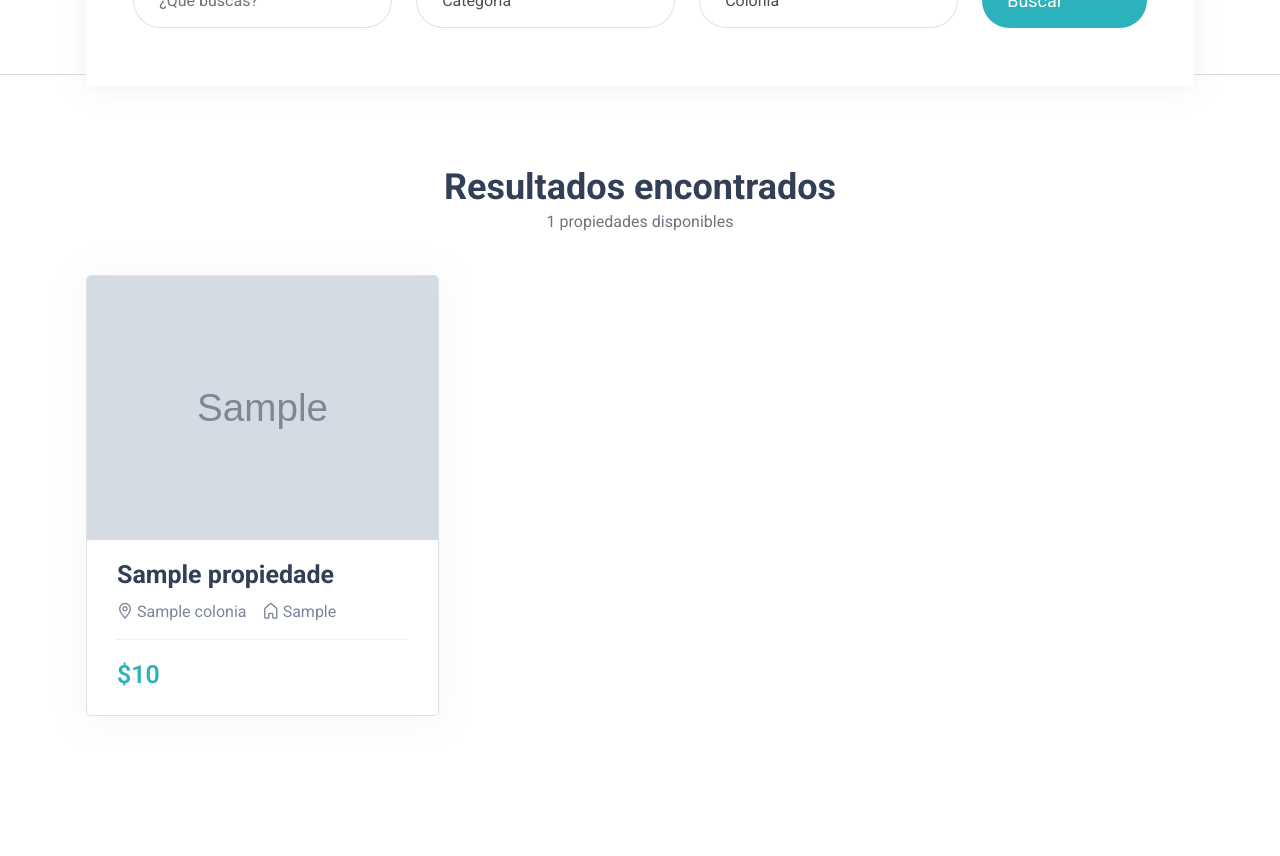
After one commit to angelito05/Homi, a Flask app: page /buscar in a window 1280 px wide. The commit adds this page. Run offline with Flask 3, Linux system fonts and the light colour scheme; grey boxes marked "Sample" are stand-in pictures; a database or web service that is not in the repository returns one stand-in record (values such as "Sample title"); data that the repository does not hold is empty; some libraries are stand-ins or nearby versions.

Commit message:
mejoras en la funcion de buscar y filtros

```diff
--- a/app.py
+++ b/app.py
@@ -33,6 +33,7 @@ csrf = CSRFProtect(app)
 client = MongoClient(app.config["MONGODB_URI"])
 db = client["HomiDB"]
 usuarios = db["usuarios"]
+propiedades = db["propiedades"]
 mongo = db
 
 # --- FUNCIÓN DE AYUDA PARA VALIDAR CONTRASEÑA ---
@@ -50,26 +51,84 @@ def validar_contrasena_segura(password):
         return False
     return True
 
-# Página principal - LOGIN
 @app.route("/")
 def home():
-    propiedades = consultas.obtener_propiedades_destacadas(mongo.db)
+    # Propiedades destacadas (tu lógica existente)
+    propiedades_destacadas = consultas.obtener_propiedades_destacadas(mongo)
 
-    # Pasamos la sesión completa y las propiedades a la plantilla
-    return render_template('Inicio.html', session=session,propiedades=propiedades)
+    # Colonias dinámicas desde MongoDB (solo Acapulco)
+    colonias = propiedades.distinct(
+        "colonia",
+        {"ciudad": "Acapulco"}
+    )
+    colonias = sorted([c for c in colonias if c])
 
-@app.route('/buscar')
+    return render_template(
+        "Inicio.html",
+        session=session,
+        propiedades=propiedades_destacadas,
+        colonias=colonias
+    )
+
+
+@app.route("/buscar")
 def buscar():
-    """
-    Ruta para procesar la búsqueda del formulario.
-    Recoge los filtros y (en un futuro) consultará la BD.
-    """
-    # Obtenemos los parámetros de la URL (método GET)
-    categoria = request.args.get('categoria', '')
-    localizacion = request.args.get('localizacion', '')
-    keyword = request.args.get('keyword', '')
 
-    return render_template('resultados.html', categoria=categoria, localizacion=localizacion, keyword=keyword)
+    categoria = request.args.get("categoria", "").lower()
+    localizacion = request.args.get("localizacion", "")
+    keyword = request.args.get("keyword", "")
+    operacion = request.args.get("operacion", "").lower()
+    extra = request.args.get("extra", "")
+
+    # Filtro base: solo Acapulco
+    filtro = {
+        "ciudad": "Acapulco"
+    }
+
+    # Venta / Renta
+    if operacion:
+        filtro["tipo_operacion"] = operacion
+
+    # Categoría
+    if categoria:
+        filtro["tipo_propiedad"] = categoria
+
+    # Más propiedades (solo si NO hay categoría)
+    if extra == "mas" and not categoria:
+        filtro["tipo_propiedad"] = {
+            "$in": ["condominio", "local", "terreno"]
+        }
+
+    # Colonia
+    if localizacion:
+        filtro["colonia"] = {"$regex": f"^{localizacion}$", "$options": "i"}
+
+    # Keyword (titulo o descripcion)
+    if keyword:
+        filtro["$or"] = [
+            {"titulo": {"$regex": keyword, "$options": "i"}},
+            {"descripcion": {"$regex": keyword, "$options": "i"}}
+        ]
+
+    resultados = list(propiedades.find(filtro))
+
+    # Colonias dinámicas
+    colonias = propiedades.distinct(
+        "colonia",
+        {"ciudad": "Acapulco"}
+    )
+
+    return render_template(
+        "resultados.html",
+        resultados=resultados,
+        colonias=sorted(colonias),
+        categoria=categoria,
+        localizacion=localizacion,
+        keyword=keyword,
+        operacion=operacion,
+        extra=extra
+    )
+
 
 # Registro de usuarios
 @app.route("/registro", methods=["GET", "POST"])
--- /dev/null
+++ b/src/templates/resultados.html
@@ -0,0 +1,152 @@
+<!doctype html>
+<html lang="es">
+<head>
+	<meta charset="utf-8">
+	<title>Resultados | Homi</title>
+
+	<meta name="viewport" content="width=device-width, initial-scale=1">
+
+	<link rel="shortcut icon" href="static/images/logoHomi.png">
+	<link rel="stylesheet" href="static/css/bootstrap-5.0.5-alpha.min.css">
+	<link rel="stylesheet" href="static/css/LineIcons.2.0.css">
+	<link rel="stylesheet" href="static/css/style.css">
+</head>
+
+<body>
+
+<!--====== HEADER ======-->
+<header class="header_area">
+	<div class="header_navbar">
+		<div class="container">
+			<nav class="navbar navbar-expand-lg">
+				<a class="navbar-brand" href="{{ url_for('home') }}">
+					<img src="static/images/logo/logoHomi.png" style="max-width:50px;">
+					<span style="color:#2BB2BB;font-weight:bold;">Homi</span>
+				</a>
+
+				<div class="collapse navbar-collapse">
+					<ul class="navbar-nav ms-auto">
+
+						<li class="nav-item">
+							<a class="nav-link" href="{{ url_for('buscar', operacion='venta') }}">
+								Comprar
+							</a>
+						</li>
+
+						<li class="nav-item">
+							<a class="nav-link" href="{{ url_for('buscar', operacion='renta') }}">
+								Rentar
+							</a>
+						</li>
+
+						<li class="nav-item">
+							<a class="nav-link" href="{{ url_for('home') }}">
+								Inicio
+							</a>
+						</li>
+
+					</ul>
+				</div>
+			</nav>
+		</div>
+	</div>
+</header>
+
+<!--====== SEARCH BAR ======-->
+<div class="search-area mt-120">
+	<div class="container">
+		<div class="search-wrapper">
+			<form action="{{ url_for('buscar') }}" method="get">
+				<div class="row justify-content-center">
+
+					<input type="hidden" name="operacion" value="{{ request.args.get('operacion','') }}">
+
+					<div class="col-lg-3">
+						<input class="form-control" type="text" name="keyword"
+							   placeholder="¿Qué buscas?"
+							   value="{{ keyword }}">
+					</div>
+
+					<div class="col-lg-3">
+						<select class="form-control" name="categoria">
+							<option value="">Categoría</option>
+							<option value="Casa">Casa</option>
+							<option value="Departamento">Departamento</option>
+							<option value="Terreno">Terreno</option>
+							<option value="Local">Local</option>
+						</select>
+					</div>
+
+					<div class="col-lg-3">
+						<select class="form-control" name="localizacion">
+							<option value="">Colonia</option>
+							{% for colonia in colonias %}
+								<option value="{{ colonia }}">{{ colonia }}</option>
+							{% endfor %}
+						</select>
+					</div>
+
+					<div class="col-lg-2">
+						<button class="main-btn btn-hover w-100">
+							Buscar
+						</button>
+					</div>
+
+				</div>
+			</form>
+		</div>
+	</div>
+</div>
+
+<!--====== RESULTS ======-->
+<section class="latest-product-area pt-80 pb-110">
+	<div class="container">
+
+		<div class="row mb-40">
+			<div class="col-12 text-center">
+				<h2>Resultados encontrados</h2>
+				<p class="text-muted">
+					{{ resultados|length }} propiedades disponibles
+				</p>
+			</div>
+		</div>
+
+		<div class="row">
+
+			{% if resultados %}
+				{% for p in resultados %}
+				<div class="col-lg-4 col-md-6">
+					<div class="single-product">
+
+						<div class="product-img">
+							<img src="{{ p.imagen_principal or 'static/images/product/l-product-1.jpg' }}">
+						</div>
+
+						<div class="product-content">
+							<h3 class="name">{{ p.titulo }}</h3>
+
+							<ul class="address">
+								<li><i class="lni lni-map-marker"></i> {{ p.colonia }}</li>
+								<li><i class="lni lni-home"></i> {{ p.tipo_propiedad|capitalize }}</li>
+							</ul>
+
+							<div class="product-bottom">
+								<h3 class="price">
+									${{ "{:,.0f}".format(p.precio) }}
+								</h3>
+							</div>
+						</div>
+
+					</div>
+				</div>
+				{% endfor %}
+			{% else %}
+				<div class="col-12 text-center">
+					<h4>No se encontraron propiedades 😕</h4>
+					<p>Intenta cambiar los filtros de búsqueda</p>
+				</div>
+			{% endif %}
+
+		</div>
+	</div>
+</section>
```
Also changed, not shown: src/templates/Inicio.html (+72 -46 lines).
